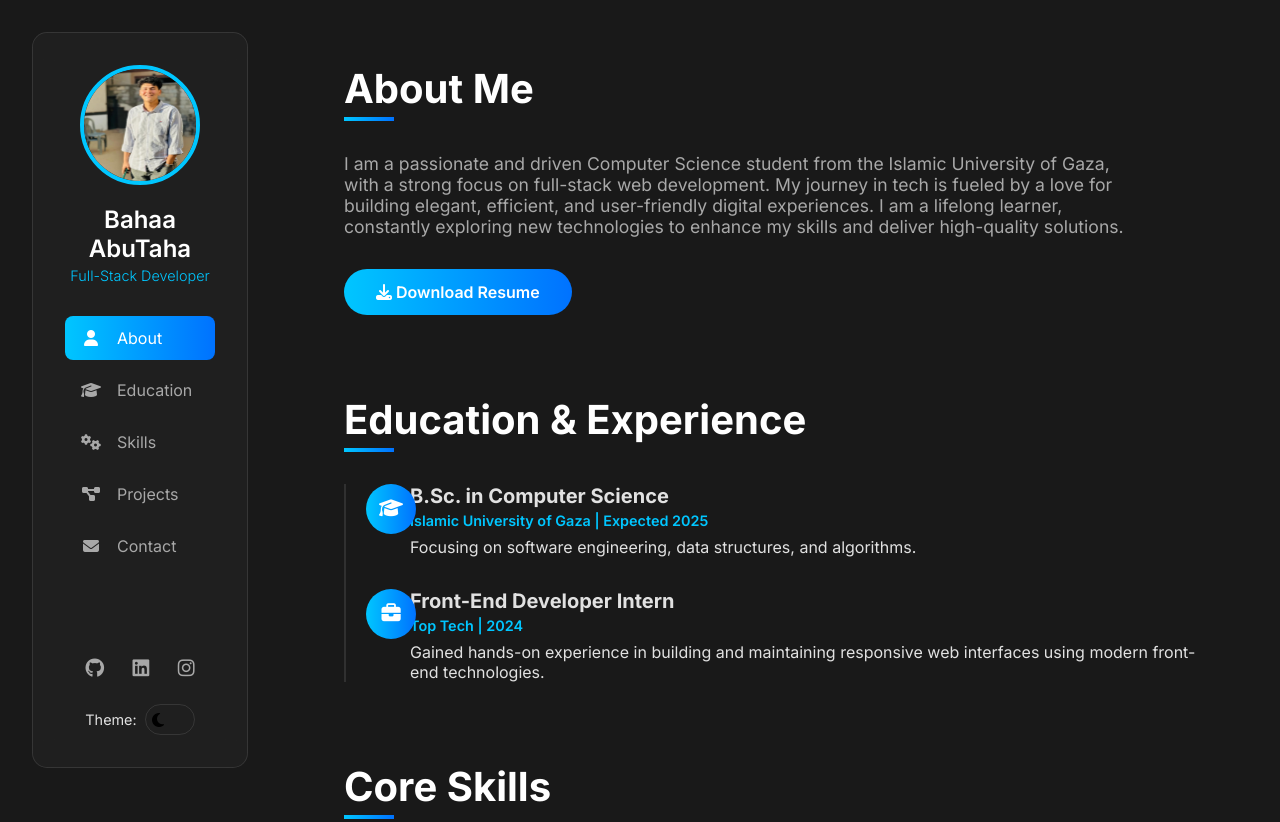
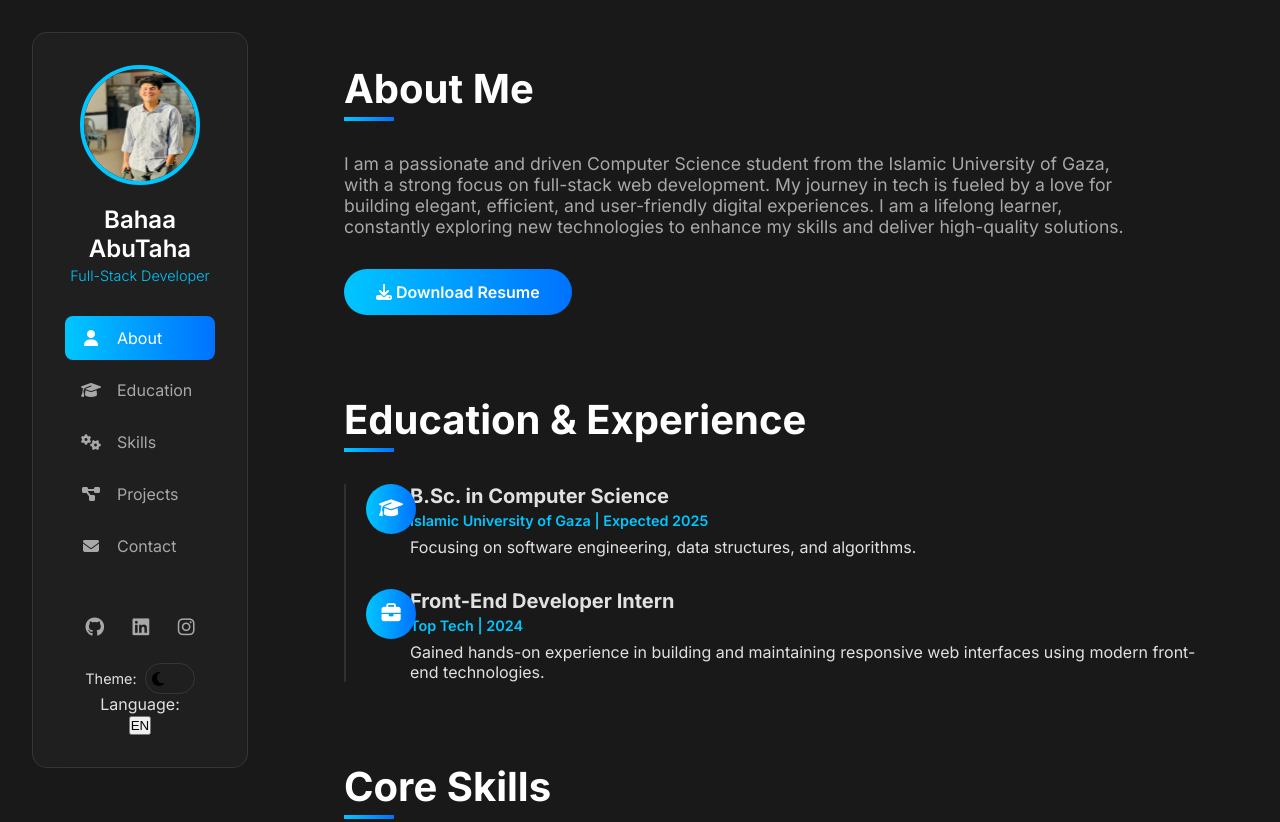
Before and after one commit to abutahabahaa/portfolio, a plain HTML site: page index.html in a window 1280 px wide. Shown: the top 822 px of the page. Drawn offline with nearby package versions, Linux system fonts and the light colour scheme.

Commit message:
Add a language change button and add some other features

```diff
--- a/bma.js
+++ b/bma.js
@@ -123,4 +123,59 @@ document.addEventListener('DOMContentLoaded', () => {
             window.location.href = 'mailto:abutahabahaa6@gmail.com';
         });
     }
+
+    // --- Language Switcher ---
+    const langToggle = document.getElementById('lang-toggle');
+    const aboutSection = document.getElementById('about');
+    const sectionTitles = document.querySelectorAll('.section-title');
+    const translations = {
+        EN: {
+            about: `<h2 class="section-title">About Me</h2><p class="section-intro">I am a passionate and driven Computer Science student from the Islamic University of Gaza, with a strong focus on full-stack web development. My journey in tech is fueled by a love for building elegant, efficient, and user-friendly digital experiences. I am a lifelong learner, constantly exploring new technologies to enhance my skills and deliver high-quality solutions.</p><a href=\"Bahaa AbuTaha - CV.pdf\" class=\"btn\" download> <i class=\"fas fa-download\"></i> Download Resume</a>`,
+            titles: ["About Me", "Education & Experience", "Core Skills", "My Projects", "Get In Touch"]
+        },
+        AR: {
+            about: `<h2 class=\"section-title\">عنّي</h2><p class=\"section-intro\">أنا طالب علوم حاسوب شغوف من الجامعة الإسلامية بغزة، أركز على تطوير الويب الكامل. شغفي بالتقنية يدفعني لبناء تجارب رقمية أنيقة وسهلة الاستخدام. أتعلم باستمرار تقنيات جديدة لتطوير مهاراتي وتقديم حلول عالية الجودة.</p><a href=\"Bahaa AbuTaha - CV.pdf\" class=\"btn\" download> <i class=\"fas fa-download\"></i> تحميل السيرة الذاتية</a>`,
+            titles: ["عنّي", "التعليم والخبرة", "المهارات الأساسية", "مشاريعي", "تواصل معي"]
+        }
+    };
+    let currentLang = localStorage.getItem('lang') || 'EN';
+    function setLanguage(lang) {
+        currentLang = lang;
+        localStorage.setItem('lang', lang);
+        langToggle.textContent = lang;
+        // About section
+        if (aboutSection) aboutSection.innerHTML = translations[lang].about;
+        // Section titles
+        document.querySelectorAll('.section-title').forEach((el, i) => {
+            if (translations[lang].titles[i]) el.textContent = translations[lang].titles[i];
+        });
+    }
+    if (langToggle) {
+        langToggle.addEventListener('click', () => {
+            setLanguage(currentLang === 'EN' ? 'AR' : 'EN');
+        });
+        setLanguage(currentLang);
+    }
+
+    // --- Konami Code Easter Egg ---
+    const konamiCode = [38,38,40,40,37,39,37,39,66,65];
+    let konamiIndex = 0;
+    const konamiModal = document.getElementById('konami-modal');
+    const closeKonami = document.getElementById('close-konami');
+    document.addEventListener('keydown', (e) => {
+        if (e.keyCode === konamiCode[konamiIndex]) {
+            konamiIndex++;
+            if (konamiIndex === konamiCode.length) {
+                if (konamiModal) konamiModal.style.display = 'flex';
+                konamiIndex = 0;
+            }
+        } else {
+            konamiIndex = 0;
+        }
+    });
+    if (closeKonami && konamiModal) {
+        closeKonami.addEventListener('click', () => {
+            konamiModal.style.display = 'none';
+        });
+    }
 });
--- a/index.html
+++ b/index.html
@@ -55,6 +55,10 @@
                             <i class="fas fa-sun" aria-hidden="true"></i>
                             <i class="fas fa-moon" aria-hidden="true"></i>
                         </button>
+                    </div>
+                    <div class="language-switcher">
+                        <p>Language:</p>
+                        <button id="lang-toggle" aria-label="Toggle language">EN</button>
                     </div>
                 </div>
             </div>
@@ -170,5 +174,13 @@
     <script src="https://unpkg.com/aos@next/dist/aos.js"></script>
     <script src="bma.js"></script>
 
+    <!-- Konami Code Modal -->
+    <div id="konami-modal" style="display:none;position:fixed;top:0;left:0;width:100vw;height:100vh;background:rgba(0,0,0,0.8);z-index:9999;justify-content:center;align-items:center;color:#fff;font-size:2rem;text-align:center;">
+        <div>
+            🎉 You found the Easter Egg! 🎉<br/>
+            <span style="font-size:1.2rem;">Konami Code Activated!</span><br/>
+            <button id="close-konami" style="margin-top:2rem;padding:1rem 2rem;font-size:1rem;">Close</button>
+        </div>
+    </div>
 </body>
 </html>
```
